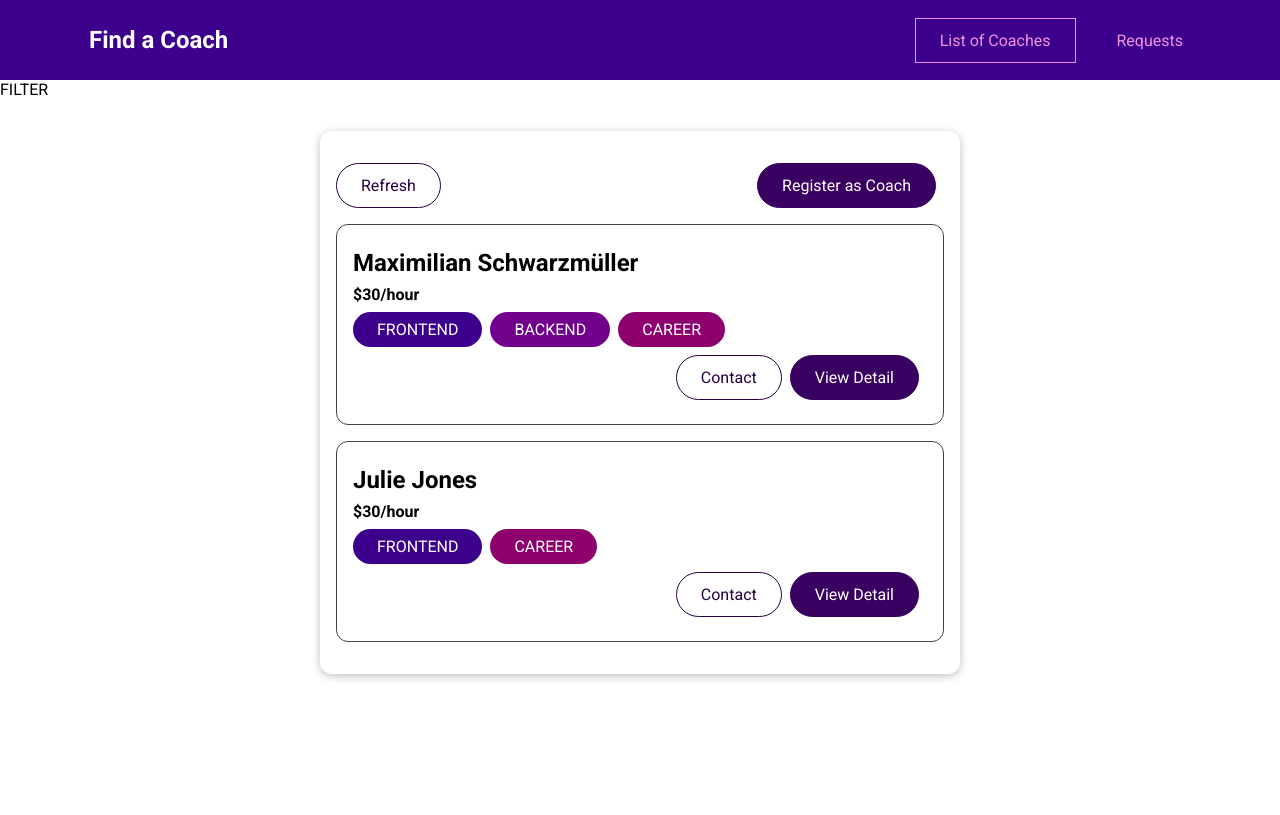
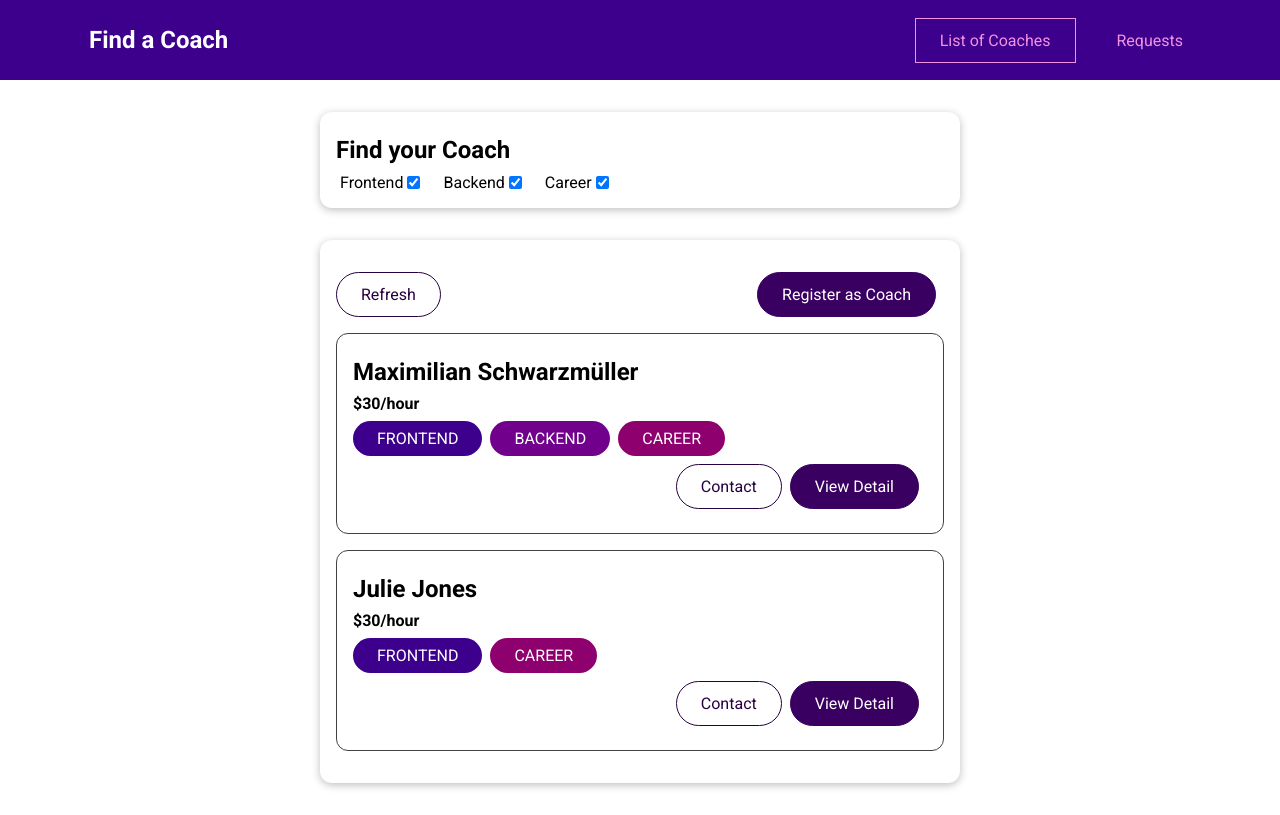
Before and after one commit to dsomleff/vue-camp, a Vue app in the folder option-app/: page /coaches in a window 1280 px wide. Built offline with nearby package versions, Linux system fonts and the light colour scheme.

Commit message:
Option App: - Filtering Coaches

```diff
--- /dev/null
+++ b/option-app/src/components/coaches/CoachFilter.vue
@@ -0,0 +1,69 @@
+<script>
+import BaseCard from '@/components/ui/BaseCard.vue';
+
+export default {
+    components: {BaseCard},
+    emits: ['change-filters'],
+    data() {
+        return {
+            filters: {
+                frontend: true,
+                backend: true,
+                career: true,
+            }
+        }
+    },
+    methods: {
+        setFilter(event) {
+            const inputId = event.target.id;
+            const isActive = event.target.checked;
+
+            const updatedFilters = {
+                ...this.filters,
+                [inputId]: isActive
+            };
+
+            this.filters = updatedFilters;
+            this.$emit('change-filters', updatedFilters);
+        }
+    }
+}
+</script>
+
+<template>
+    <base-card>
+        <h2>Find your Coach</h2>
+
+        <span class="filter-option">
+            <label for="frontend">Frontend</label>
+            <input
+                id="frontend"
+                type="checkbox"
+                checked
+                @change="setFilter"
+            >
+        </span>
+
+        <span class="filter-option">
+            <label for="backend">Backend</label>
+            <input
+                id="backend"
+                type="checkbox"
+                checked
+                @change="setFilter"
+            >
+        </span>
+
+        <span class="filter-option">
+            <label for="career">Career</label>
+            <input
+                id="career"
+                type="checkbox"
+                checked
+                @change="setFilter"
+            >
+        </span>
+    </base-card>
+</template>
+
+<style scoped src="../../../styles/coach-filter.css"></style>
--- a/option-app/src/views/coaches/CoachesListView.vue
+++ b/option-app/src/views/coaches/CoachesListView.vue
@@ -3,18 +3,39 @@
 import CoachItem from '@/components/coaches/CoachItem.vue';
 import BaseCard from '@/components/ui/BaseCard.vue';
 import BaseButton from '@/components/ui/BaseButton.vue';
+import CoachFilter from '@/components/coaches/CoachFilter.vue';
 
 export default {
-    components: { BaseButton, BaseCard, CoachItem },
+    components: { CoachFilter, BaseButton, BaseCard, CoachItem },
     data() {
-        return { coachesStore: useCoachesStore() }
+        return {
+            coachesStore: useCoachesStore(),
+            activeFilters: {
+                frontend: true,
+                backend: true,
+                career: true
+            }
+        }
     },
     computed: {
         filteredCoaches() {
-            return this.coachesStore.getCoaches;
+            const coaches =  this.coachesStore.getCoaches;
+
+            return coaches.filter(coach => {
+                for (const area in this.activeFilters) {
+                    if (this.activeFilters[area] && coach.areas.includes(area))
+                        return true;
+                }
+                return false;
+            });
         },
         hasCoaches() {
             return this.coachesStore.hasCoaches;
+        }
+    },
+    methods: {
+        setFilters(updatedFilters) {
+            return this.activeFilters = updatedFilters;
         }
     }
 }
@@ -22,7 +43,7 @@
 
 <template>
     <section>
-        FILTER
+        <coach-filter @change-filters="setFilters" />
     </section>
 
     <section>
--- /dev/null
+++ b/option-app/styles/coach-filter.css
@@ -0,0 +1,20 @@
+h2 {
+  margin: 0.5rem 0;
+}
+
+.filter-option {
+  margin-right: 1rem;
+}
+
+.filter-option label,
+.filter-option input {
+  vertical-align: middle;
+}
+
+.filter-option label {
+  margin-left: 0.25rem;
+}
+
+.filter-option.active label {
+  font-weight: bold;
+}
```
